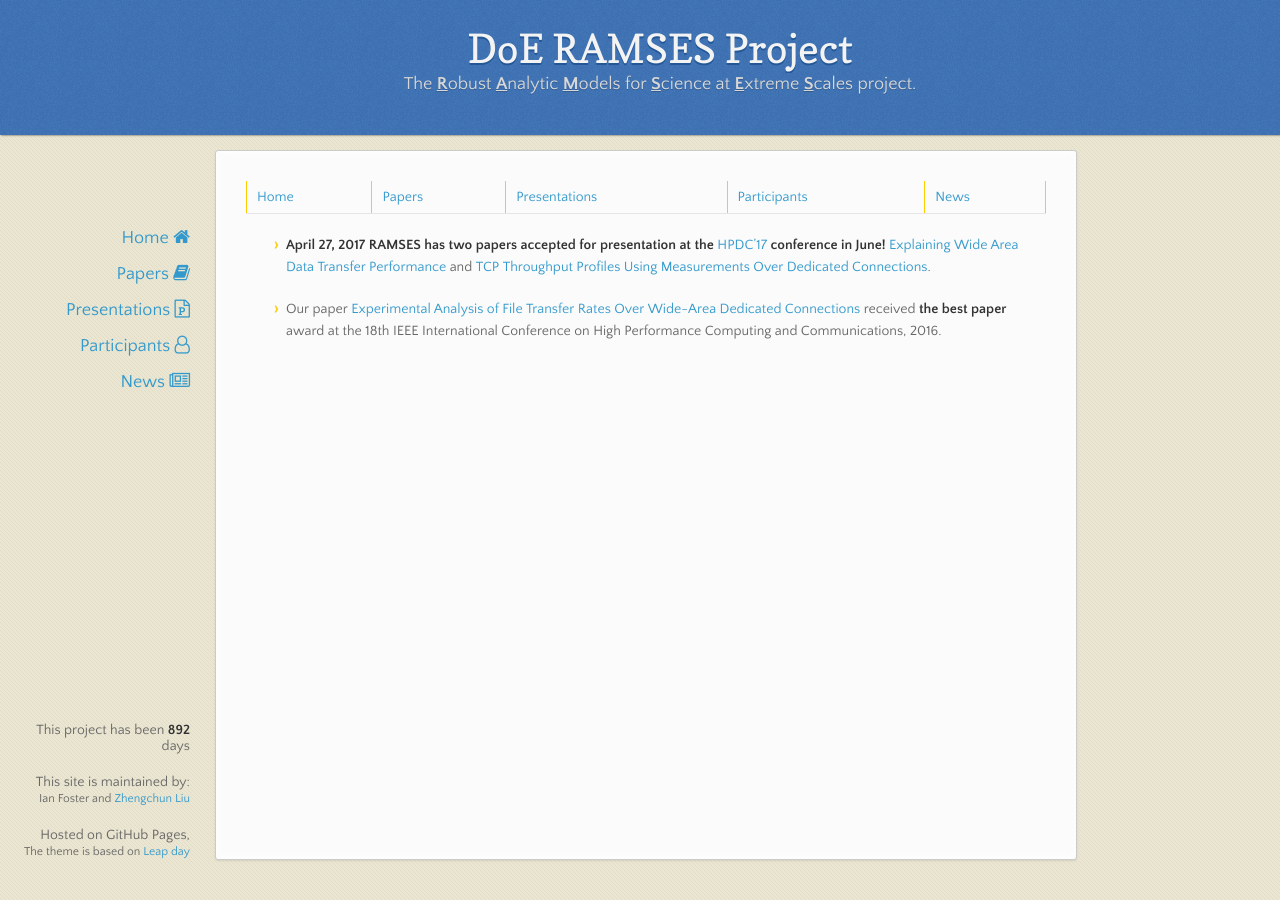
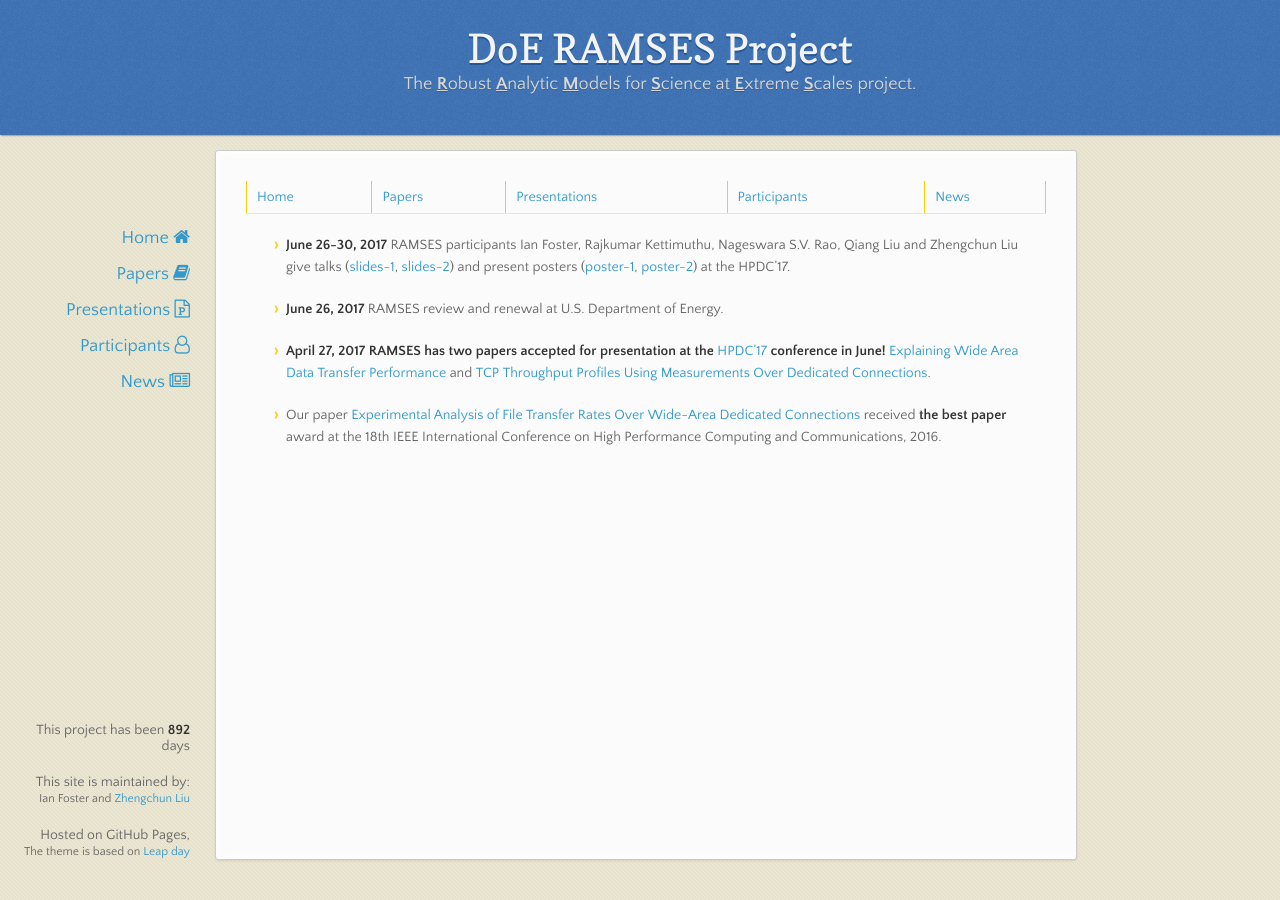
Before and after one commit to ramsesproject/ramses.github.io, a Jekyll site: the page built from news.md, in a window 1280 px wide. Built offline with Jekyll 4.4.1, drawn with Linux system fonts in a browser that asks for light colours; nearby versions of some CDN libraries.

Commit message:
add, delete, polish etc.

```diff
--- a/news.md
+++ b/news.md
@@ -3,6 +3,10 @@ layout: default
 ---
 [Home](index.html)| [Papers](papers.html) | [Presentations](presentations.html) | [Participants](participants.html) | [News](news.html)
 
+* __June 26-30, 2017__ RAMSES participants Ian Foster, Rajkumar Kettimuthu, Nageswara S.V. Rao, Qiang Liu and Zhengchun Liu give talks ([slides-1](https://lzhengchun.github.io/file/slides-HPDC-2017-Zhengchun-Liu.pdf), [slides-2]()) and present posters ([poster-1](https://lzhengchun.github.io/file/hpdc17-poster.pdf), [poster-2]()) at the HPDC'17.
+
+* __June 26, 2017__ RAMSES review and renewal at U.S. Department of Energy.
+
 * __April 27, 2017__ **RAMSES has two papers accepted for presentation at the [HPDC'17](http://www.hpdc.org/2017/) conference in June!** [Explaining Wide Area Data Transfer Performance](http://dx.doi.org/10.1145/3078597.3078605) and [TCP Throughput Profiles Using Measurements Over Dedicated Connections](http://dx.doi.org/10.1145/3078597.3078615).
 
 * Our paper [Experimental Analysis of File Transfer Rates Over Wide-Area Dedicated Connections](https://doi.org/10.1109/HPCC-SmartCity-DSS.2016.0038) received __the best paper__ award at the 18th IEEE International Conference on High Performance Computing and Communications, 2016.
```
